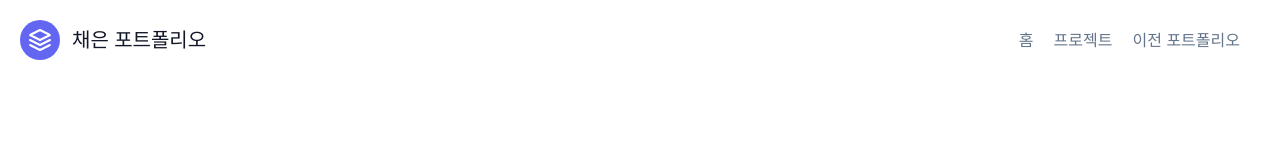
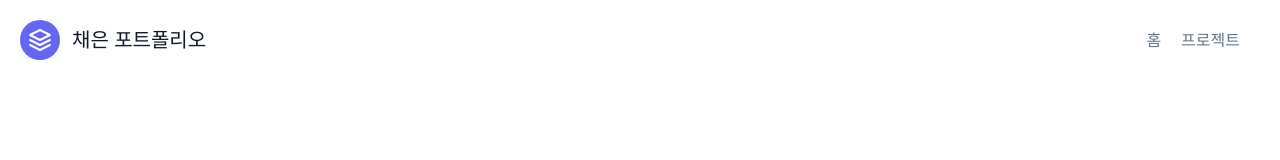
Before and after one commit to coconu6956/next-portfolio, a Next.js app: page / in a window 1280 px wide. Shown: the top 160 px of the page. Built offline with nearby package versions, Linux system fonts and the light colour scheme.

Commit message:
header 링크 수정

```diff
--- a/src/components/header.js
+++ b/src/components/header.js
@@ -27,9 +27,6 @@ export default function Header() {
           <Link href="/projects" className='mr-5 hover:text-gray-900'>
             프로젝트
           </Link>
-          <Link href="https://coconu6956.github.io/portfolio/" className='mr-5 hover:text-gray-900'>
-            이전 포트폴리오
-          </Link>
         </nav>
         {/* 다크모드 토글 버튼 */}
         {/* <DarkModeToggleButton /> */}
```
